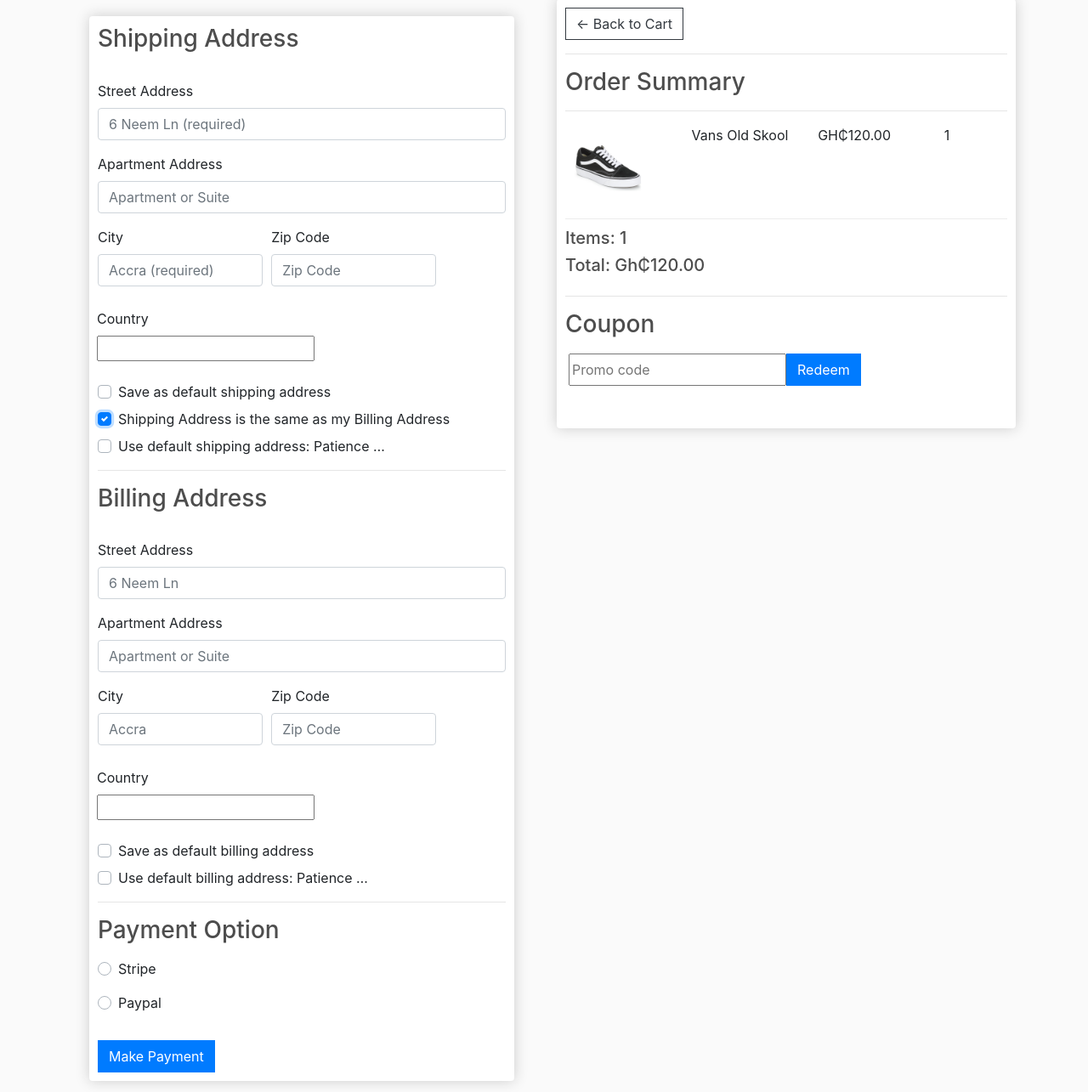
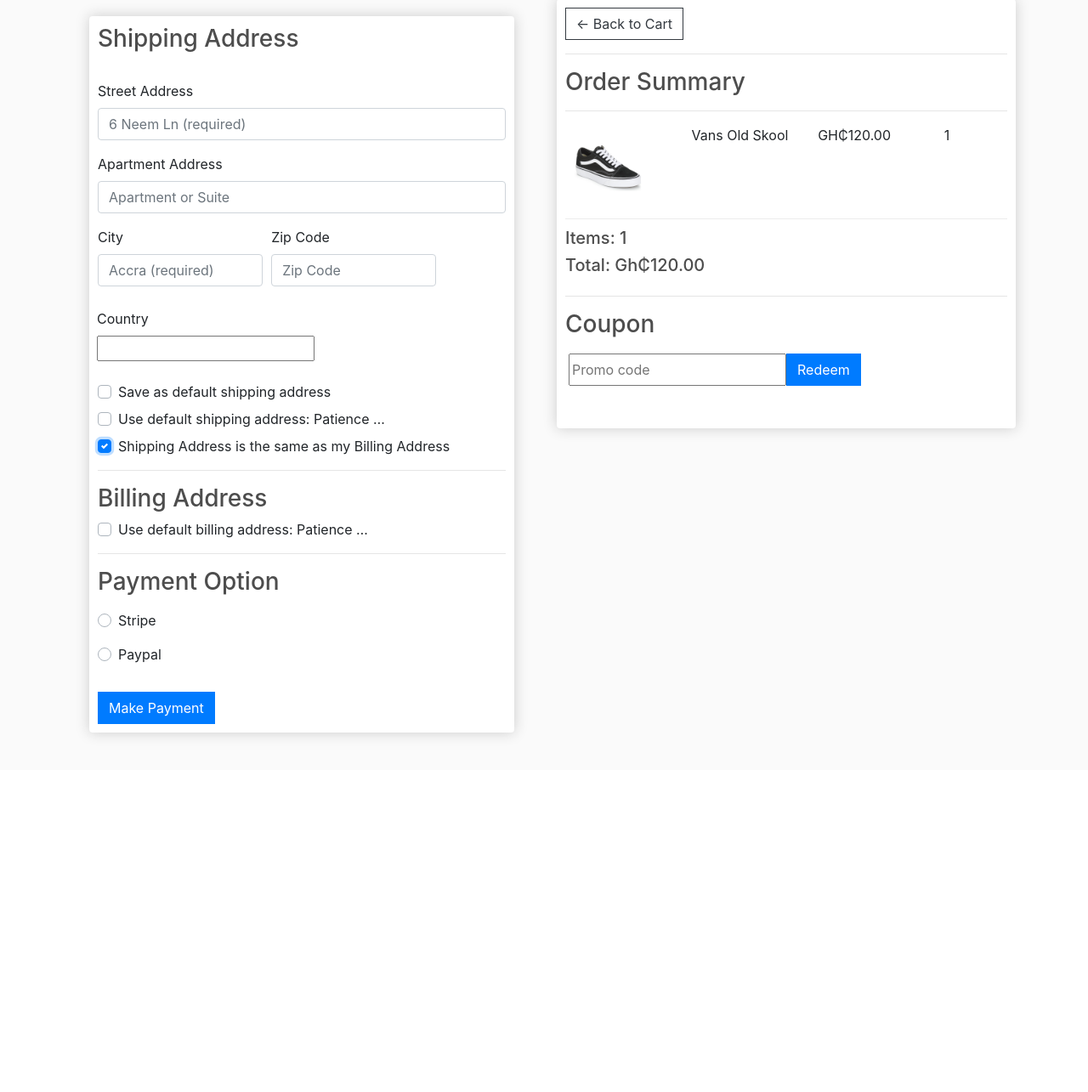
Before and after one commit to quamejnr/Shoecommerce, a Django app: page /checkout/ in a window 1280 px wide, after a click on "Shipping Address is the same as my Billing Address". Shown: the part 68-1353 px from the top of the page at 85% size. After the commit the page ends 938 px from the top, so only its background shows below. Run offline with Django 3.2, Linux system fonts and the light colour scheme; a user stored in the database is signed in; data comes from the database, SQL or seed files in the repository; both versions use the stored data as it was after the commit; some libraries are stand-ins or nearby versions.

Commit message:
Created functionalities of saving a default shipping and billing address. Made the billing form hideable incase the 'same as billing address' or 'use default' checkbox is checked.

```diff
--- a/shop/templates/shop/base.html
+++ b/shop/templates/shop/base.html
@@ -88,6 +88,7 @@
     </main>
 
     <script type="text/javascript" src="{% static 'js/cart.js' %}"></script>
+    {% block script %}{% endblock script %}
 
 </body>
 </html>
--- a/shop/templates/shop/checkout.html
+++ b/shop/templates/shop/checkout.html
@@ -9,8 +9,8 @@
 				<div class="box-element" id="form-wrapper">
 
 <!--				Shipping Form-->
-					<div class="hide_shipping_form">
 					<h3>Shipping Address</h3>
+					<div class="shipping_form">
 						<br>
 						<div class="form-group">
 							<label for="shipping_address1">Street Address</label>
@@ -43,24 +43,25 @@
 								<input type="checkbox" class="custom-control-input" name="set_default_shipping" id="set_default_shipping">
 								<label class="custom-control-label" for="set_default_shipping">Save as default shipping address</label>
 							</div>
+						</div>
+					</div>
+
+					{% if default_shipping_address%}
 						<div class="custom-control custom-checkbox mb-2">
-								<input type="checkbox" class="custom-control-input" name="same_billing_address" id="same_billing_address">
-								<label class="custom-control-label" for="same_billing_address">Shipping Address is the same as my Billing Address</label>
-							</div>
-							{% if default_shipping_address%}
-								<div class="custom-control custom-checkbox">
 							<input type="checkbox" class="custom-control-input" name="use_default_shipping" id="use_default_shipping">
 							<label class="custom-control-label" for="use_default_shipping">Use default shipping address: {{default_shipping_address.street_address|truncatechars:10}}</label>
 						</div>
 					{% endif %}
-						</div>
+					<div class="custom-control custom-checkbox mb-2">
+						<input type="checkbox" class="custom-control-input" name="same_billing_address" id="same_billing_address">
+						<label class="custom-control-label" for="same_billing_address">Shipping Address is the same as my Billing Address</label>
 					</div>
 
 					<hr>
 
 <!--				Billing Form-->
-					<div class="hide_shipping_form">
 					<h3>Billing Address</h3>
+					<div class="billing_form">
 						<br>
 						<div class="form-group">
 							<label for="billing_address1">Street Address</label>
@@ -94,14 +95,14 @@
 								<input type="checkbox" class="custom-control-input" name="set_default_billing" id="set_default_billing">
 								<label class="custom-control-label" for="set_default_billing">Save as default billing address</label>
 							</div>
+						</div>
+					</div>
 					{% if default_billing_address%}
 						<div class="custom-control custom-checkbox">
 							<input type="checkbox" class="custom-control-input" name="use_default_billing" id="use_default_billing">
 							<label class="custom-control-label" for="use_default_billing">Use default billing address: {{default_billing_address.street_address|truncatechars:10}}</label>
 						</div>
 					{% endif %}
-						</div>
-					</div>
 
 					<hr>
 
@@ -174,42 +175,39 @@
 		</div>
 	</div>
 
-<!--	<script type="text/javascript">-->
+{% endblock content %}
 
-<!--		if(user != 'AnonymousUser'){-->
-<!--			//Hide user info when user is logged in-->
-<!--			document.getElementById('user-info').innerHTML = ''-->
-<!--		}-->
+{% block script %}
+<script>
+	var shipping_form = $('.shipping_form');
+	var billing_form = $('.billing_form');
 
-<!--		var shipping = '{{order.shipping}}'-->
+	var use_default_shipping = document.querySelector('input[name=use_default_shipping]');
+	var use_default_billing = document.querySelector('input[name=use_default_billing]');
+	var same_billing_address = document.querySelector('input[name=same_billing_address]');
 
-<!--		if(user != 'AnonymousUser' && shipping == 'False'){-->
-<!--			//Hide continue button and show payment button-->
-<!--			document.getElementById('form-wrapper').classList.add('hidden')-->
-<!--			document.getElementById('payment-info').classList.remove('hidden')-->
-<!--		}-->
+	use_default_shipping.addEventListener('change', function() {
+		if (this.checked) {
+			shipping_form.hide();
+		} else {
+			shipping_form.show();
+		}
+	})
 
+	use_default_billing.addEventListener('change', function() {
+		if (this.checked) {
+			billing_form.hide();
+		} else {
+			billing_form.show();
+		}
+	})
 
-
-<!--		var form = document.getElementById('form')-->
-
-<!--		form.addEventListener("submit", function(e){-->
-<!--			e.preventDefault()-->
-<!--			console.log("Form submitted..")-->
-
-<!--			document.getElementById('form-button').classList.add('hidden')-->
-<!--			document.getElementById('payment-info').classList.remove('hidden')-->
-<!--		})-->
-
-
-<!--		function submitFormData(){-->
-<!--			console.log('Payment button clicked')-->
-<!--		}-->
-
-<!--		document.getElementById("make-payment").addEventListener("click", function(e){-->
-<!--			submitFormData()-->
-<!--		})-->
-
-<!--	</script>-->
-
-{% endblock content %}
+	same_billing_address.addEventListener('change', function() {
+		if (this.checked) {
+			billing_form.hide();
+		} else {
+			billing_form.show();
+		}
+	})
+</script>
+{% endblock script %}
--- a/shop/views.py
+++ b/shop/views.py
@@ -316,8 +316,10 @@ class PaymentView(LoginRequiredMixin, View):
                 order_item.product.save()
 
             # Display message if payment is successful
-            messages.info(self.request, 'Your payment was successful')
-            return redirect('checkout')
+            # messages.success(self.request, f'Your payment of Gh\u20b5{amount/100:,.2f} was successful. '
+            #                                f'Thank you for shopping with us.')
+            messages.success(self.request, 'Your payment was successful')
+            return redirect('store')
 
         except stripe.error.CardError as e:
             # Since it's a decline, stripe.error.CardError will be caught
```
Also changed, not shown: db.sqlite3. Lines whose indentation alone changed are shown as unchanged.
